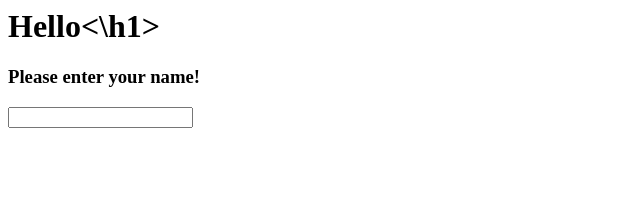
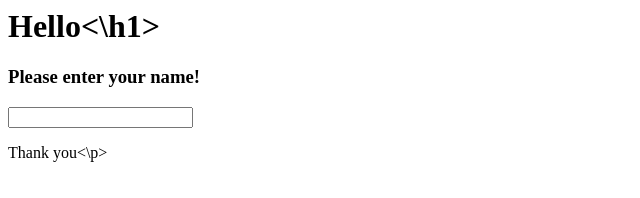
Before and after one commit to bergstenarn/greeter, a plain HTML site: page index.html in a window 1280 px wide. Shown: the full height of the page, 0-640 px from the left. Drawn offline with Linux system fonts and the light colour scheme.

Commit message:
Thanked the user

```diff
--- a/index.html
+++ b/index.html
@@ -6,5 +6,6 @@
 		<h1>Hello<\h1>
 		<h3>Please enter your name! </h3>
 		<input type="text" name="uname">
+		<p>Thank you<\p>
 	</body>
 </html>
```
